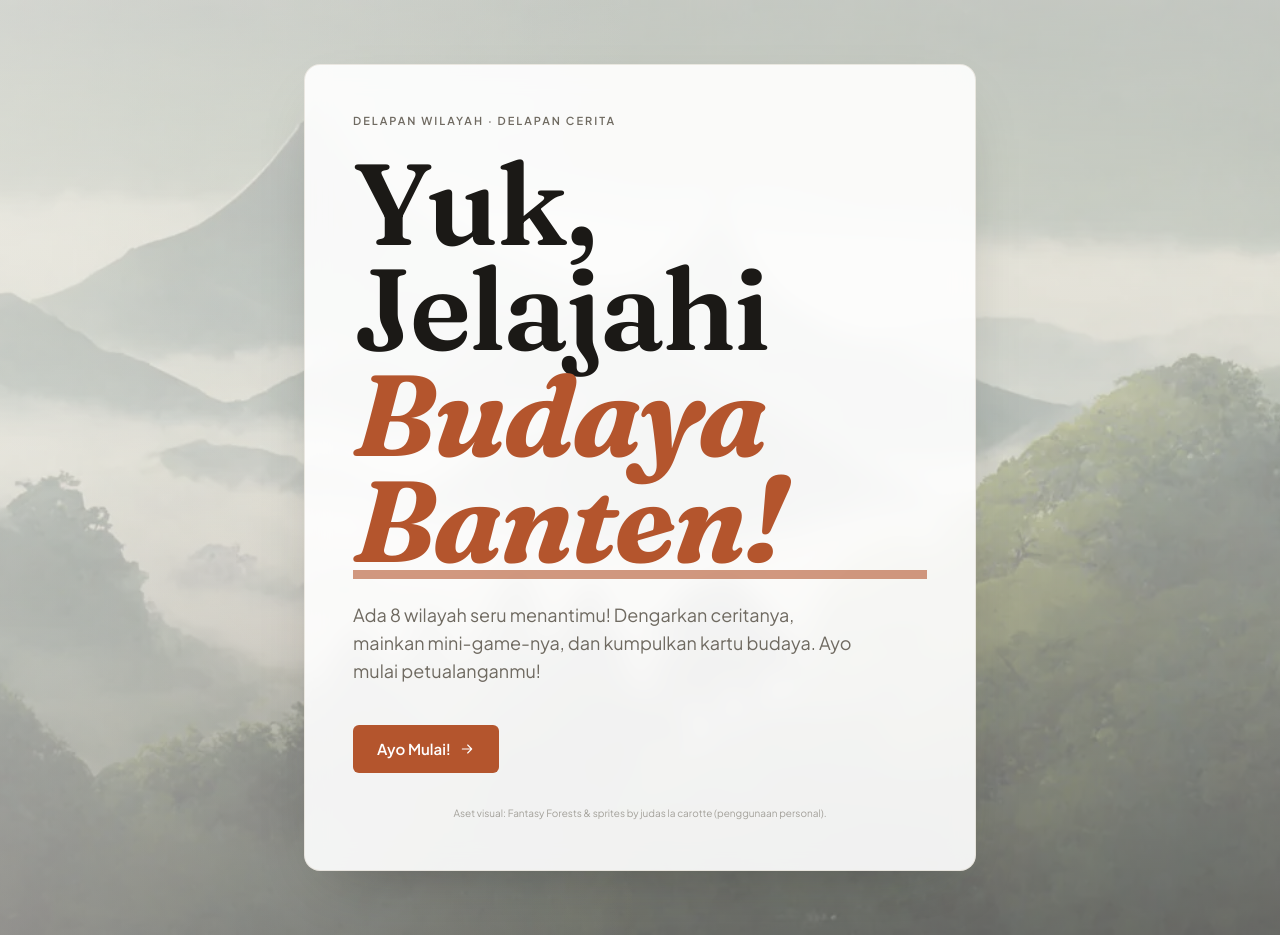
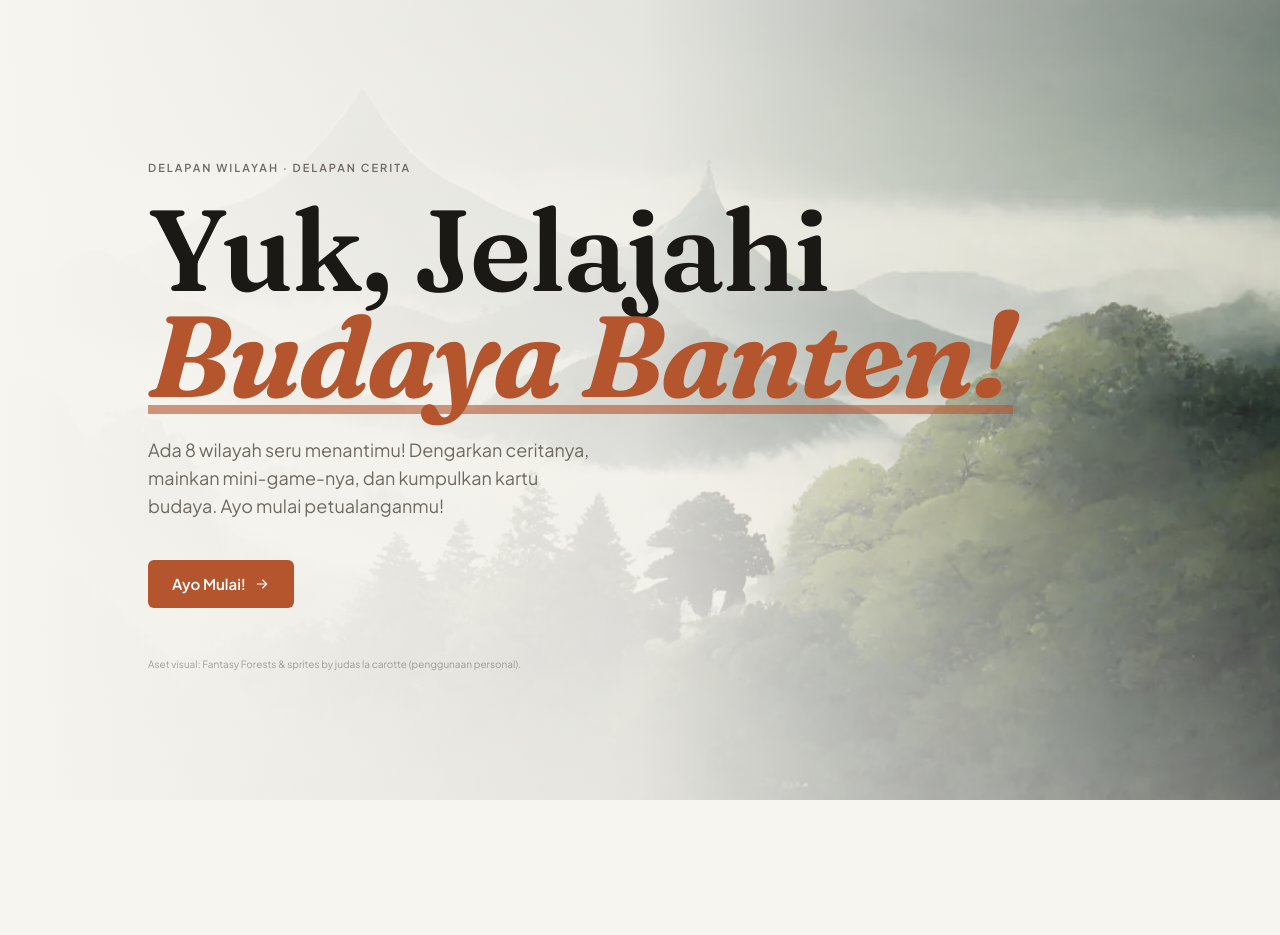
Before and after one commit to avruakeren/budayabanten, a React (Vite) app: page / in a window 1280 px wide. After the commit the page ends 800 px from the top, so only its background shows below. Built offline with nearby package versions, Linux system fonts and the light colour scheme.

Commit message:
fix: landing page editorial (tanpa card bisnis) - teks langsung di atas background

```diff
--- a/src/screens/Homepage.jsx
+++ b/src/screens/Homepage.jsx
@@ -62,7 +62,7 @@ export function Homepage() {
       className="relative min-h-[100dvh] overflow-hidden"
       onPointerMove={handlePointerMove}
     >
-      {/* Background layer: foto + Ken Burns + parallax + overlay harmonis */}
+      {/* Background layer: foto + Ken Burns + parallax + overlay editorial */}
       <motion.div
         aria-hidden="true"
         className="pointer-events-none absolute inset-0 overflow-hidden"
@@ -72,35 +72,29 @@ export function Homepage() {
           src="/assets/backgrounds/pandeglang.webp"
           alt=""
           className="absolute inset-0 h-full w-full object-cover"
-          style={{ filter: 'saturate(0.55) brightness(0.85)' }}
+          style={{ filter: 'saturate(0.4) brightness(0.92)' }}
           loading="eager"
           decoding="async"
           initial={{ scale: 1, x: 0, y: 0 }}
           animate={
             reduceMotion
               ? { scale: 1, x: 0, y: 0 }
-              : { scale: [1, 1.08, 1], x: [0, -16, 0], y: [0, -10, 0] }
+              : { scale: [1, 1.06, 1], x: [0, -12, 0], y: [0, -8, 0] }
           }
           transition={
             reduceMotion
               ? { duration: 0 }
-              : { duration: 26, repeat: Infinity, ease: 'easeInOut' }
+              : { duration: 28, repeat: Infinity, ease: 'easeInOut' }
           }
         />
-        {/* Overlay paper-tint untuk harmoni dengan palet app */}
-        <div className="absolute inset-0 bg-paper/55" />
-        <div className="absolute inset-0 bg-gradient-to-b from-paper/40 via-transparent to-ink/35" />
-        <div className="absolute inset-0 bg-gradient-to-r from-paper/30 via-transparent to-transparent" />
+        {/* Overlay: kiri (tempat teks) paper, kanan foto terlihat */}
+        <div className="absolute inset-0 bg-gradient-to-r from-paper via-paper/85 to-transparent" />
+        <div className="absolute inset-0 bg-gradient-to-b from-paper/30 via-transparent to-paper/40" />
       </motion.div>
 
-      {/* Konten utama dalam panel paper */}
-      <div className="relative mx-auto flex min-h-[100dvh] w-full max-w-5xl flex-col items-center justify-center px-5 py-12 sm:py-16">
-        <motion.div
-          initial={reduceMotion ? false : { opacity: 0, y: 20 }}
-          animate={{ opacity: 1, y: 0 }}
-          transition={{ duration: 0.6, ease: EASE }}
-          className="w-full max-w-2xl rounded-2xl border border-line/70 bg-surface/90 p-8 shadow-[0_24px_60px_-30px_rgba(27,25,22,0.35)] backdrop-blur-md sm:p-12"
-        >
+      {/* Konten editorial langsung di atas background, tanpa panel/card */}
+      <div className="relative mx-auto flex min-h-[100dvh] w-full max-w-5xl flex-col px-5 pb-8 pt-12 sm:pt-16">
+        <div className="flex flex-1 flex-col justify-center py-14">
           <Reveal delay={0} reduceMotion={reduceMotion}>
             <p className="eyebrow">Delapan Wilayah · Delapan Cerita</p>
           </Reveal>
@@ -123,7 +117,7 @@ export function Homepage() {
           </Reveal>
 
           <Reveal delay={0.18} reduceMotion={reduceMotion}>
-            <p className="mt-7 max-w-lg text-pretty text-base leading-relaxed text-muted sm:text-lg">
+            <p className="mt-7 max-w-md text-pretty text-base leading-relaxed text-muted sm:text-lg">
               Ada 8 wilayah seru menantimu! Dengarkan ceritanya, mainkan mini-game-nya, dan
               kumpulkan kartu budaya. Ayo mulai petualanganmu!
             </p>
@@ -156,10 +150,10 @@ export function Homepage() {
             </div>
           </Reveal>
 
-          <p className="mt-8 text-center text-[10px] leading-relaxed text-muted/60">
+          <p className="mt-12 text-[10px] leading-relaxed text-muted/60">
             Aset visual: Fantasy Forests &amp; sprites by judas la carotte (penggunaan personal).
           </p>
-        </motion.div>
+        </div>
       </div>
 
       <Modal
```
